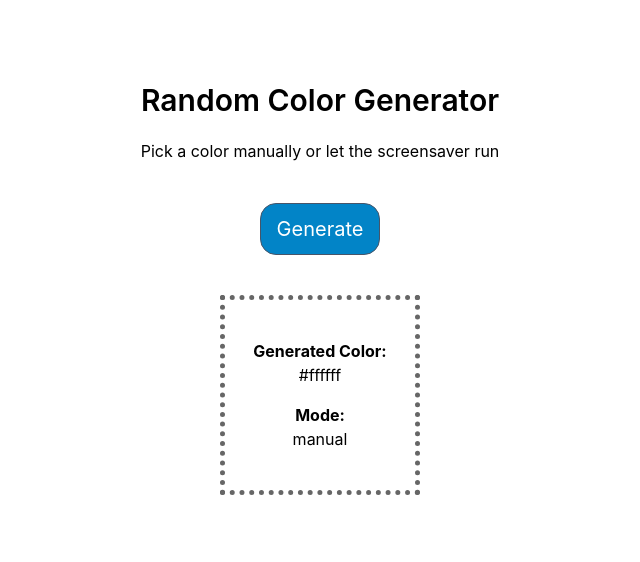
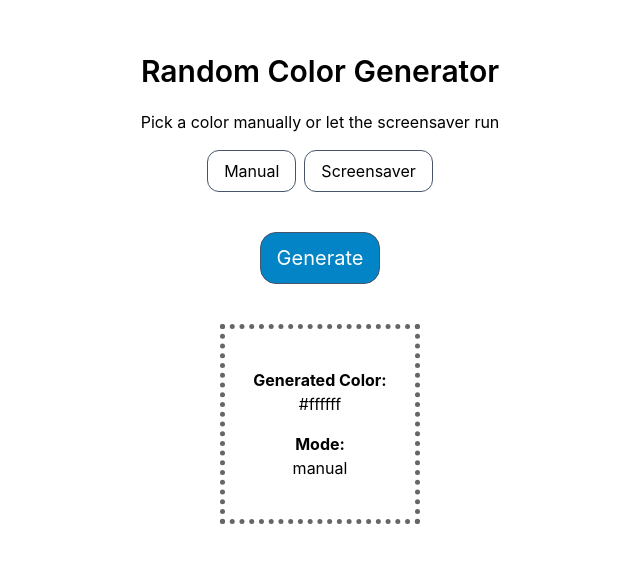
Before and after one commit to anntnt/react-random-color-generator, a React app: page / in a window 1280 px wide. Shown: the part 114-676 px from the top of the page, without its empty margins (320-960 px from the left). Built offline with nearby package versions, Linux system fonts and the light colour scheme.

Commit message:
Add mode switch and shared mode type

```diff
--- a/package.json
+++ b/package.json
@@ -24,6 +24,7 @@
   },
   "dependencies": {
     "@headlessui/react": "^2.2.10",
+    "@heroicons/react": "^2.2.0",
     "@upleveled/react-scripts": "5.0.13",
     "randomcolor": "^0.6.2",
     "react": "^18.3.1",
--- a/src/App.tsx
+++ b/src/App.tsx
@@ -2,6 +2,8 @@
 import { useState } from 'react';
 import './components/ColorDisplay';
 import { ColorDisplay } from './components/ColorDisplay';
+import ModeSwitch from './components/ModeSwitch';
+import type { Mode } from './lib/types';
 
 export default function App() {
   const hueOptions = [
@@ -9,7 +11,7 @@
     { label: 'Green', value: 'green' },
     { label: 'Blue', value: 'blue' },
   ];
-  const [mode, setMode] = useState<'manual' | 'screensaver'>('manual');
+  const [mode, setMode] = useState<Mode>('manual');
   const [hue, setHue] = useState(hueOptions[0]);
   const [luminosity, setLuminosity] = useState('light');
   const [size, setSize] = useState(200);
@@ -21,6 +23,7 @@
         Random Color Generator
       </h1>
       <p className='mt-4'>Pick a color manually or let the screensaver run</p>
+      <ModeSwitch mode={mode} setMode={setMode} />
       <button
         onClick={() => {
           setColor(randomColor());
--- a/src/components/ColorDisplay.tsx
+++ b/src/components/ColorDisplay.tsx
@@ -1,7 +1,9 @@
+import type { Mode } from '../lib/types';
+
 type ColorDisplayProps = {
   color: string;
   size: number;
-  mode?: 'manual' | 'screensaver';
+  mode: Mode;
 };
 
 export function ColorDisplay({ color, size, mode }: ColorDisplayProps) {
@@ -17,7 +19,7 @@
       <div className="font-bold">Generated Color:</div>
       <div>{color}</div>
       <div className="mt-4 font-bold">Mode:</div>
-      <div>{mode || 'manual'}</div>
+      <div>{mode}</div>
     </div>
   );
 }
--- /dev/null
+++ b/src/components/ModeSwitch.tsx
@@ -0,0 +1,30 @@
+import type { Dispatch, SetStateAction } from 'react';
+import type { Mode } from '../lib/types';
+
+type ModeSwitchProps = {
+  mode: Mode;
+  setMode: Dispatch<SetStateAction<Mode>>;
+};
+
+export default function ModeSwitch({ mode, setMode }: ModeSwitchProps) {
+  return (
+    <div className="mt-4 flex gap-2">
+      <button
+        type="button"
+        onClick={() => setMode('manual')}
+        aria-pressed={mode === 'manual'}
+        className="rounded-xl border border-slate-600 px-4 py-2"
+      >
+        Manual
+      </button>
+      <button
+        type="button"
+        onClick={() => setMode('screensaver')}
+        aria-pressed={mode === 'screensaver'}
+        className="rounded-xl border border-slate-600 px-4 py-2"
+      >
+        Screensaver
+      </button>
+    </div>
+  );
+}
--- /dev/null
+++ b/src/lib/types.ts
@@ -0,0 +1 @@
+export type Mode = 'manual' | 'screensaver';
```
Also changed, not shown: 1 other file (tests, documents, lock files or other folders).
